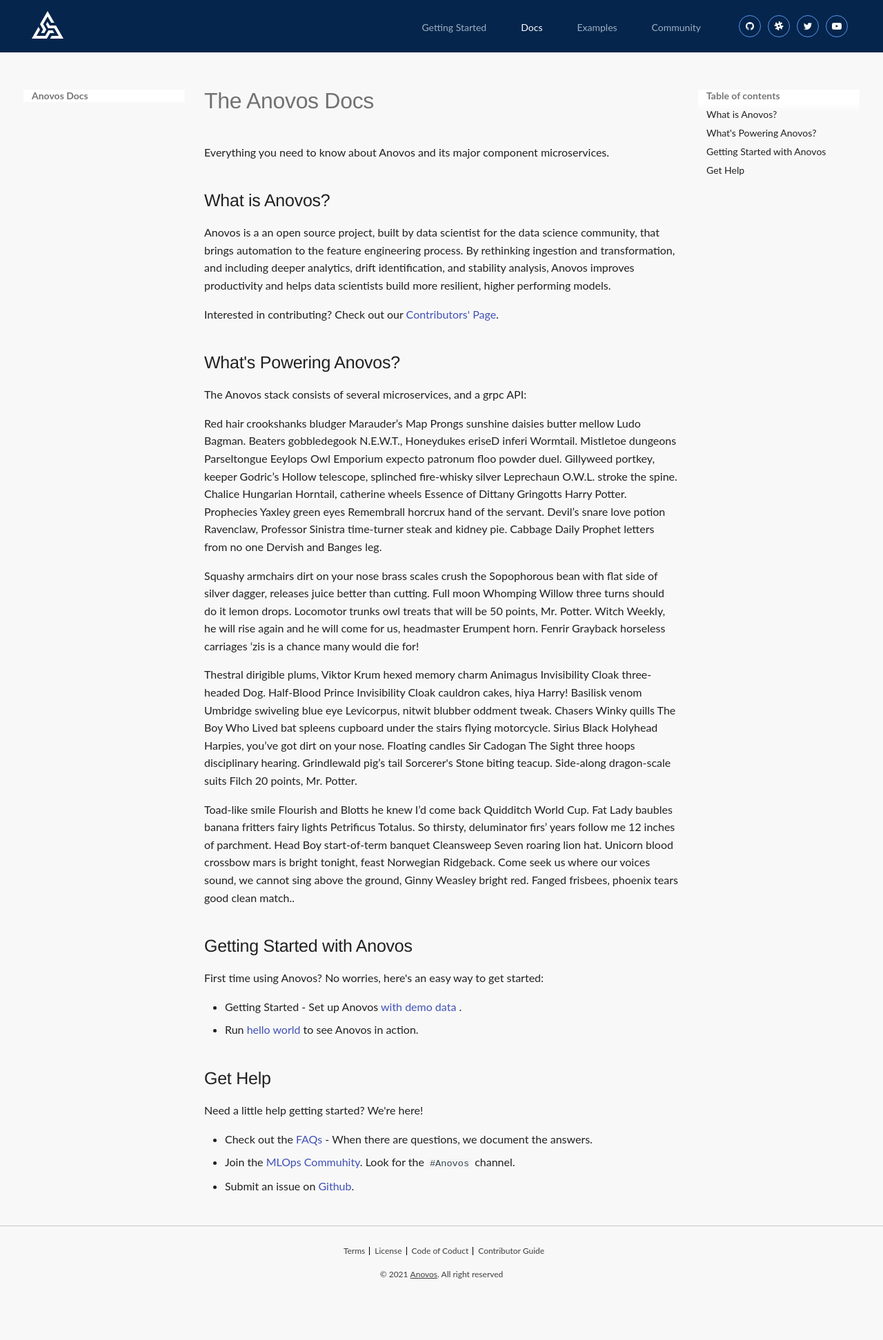
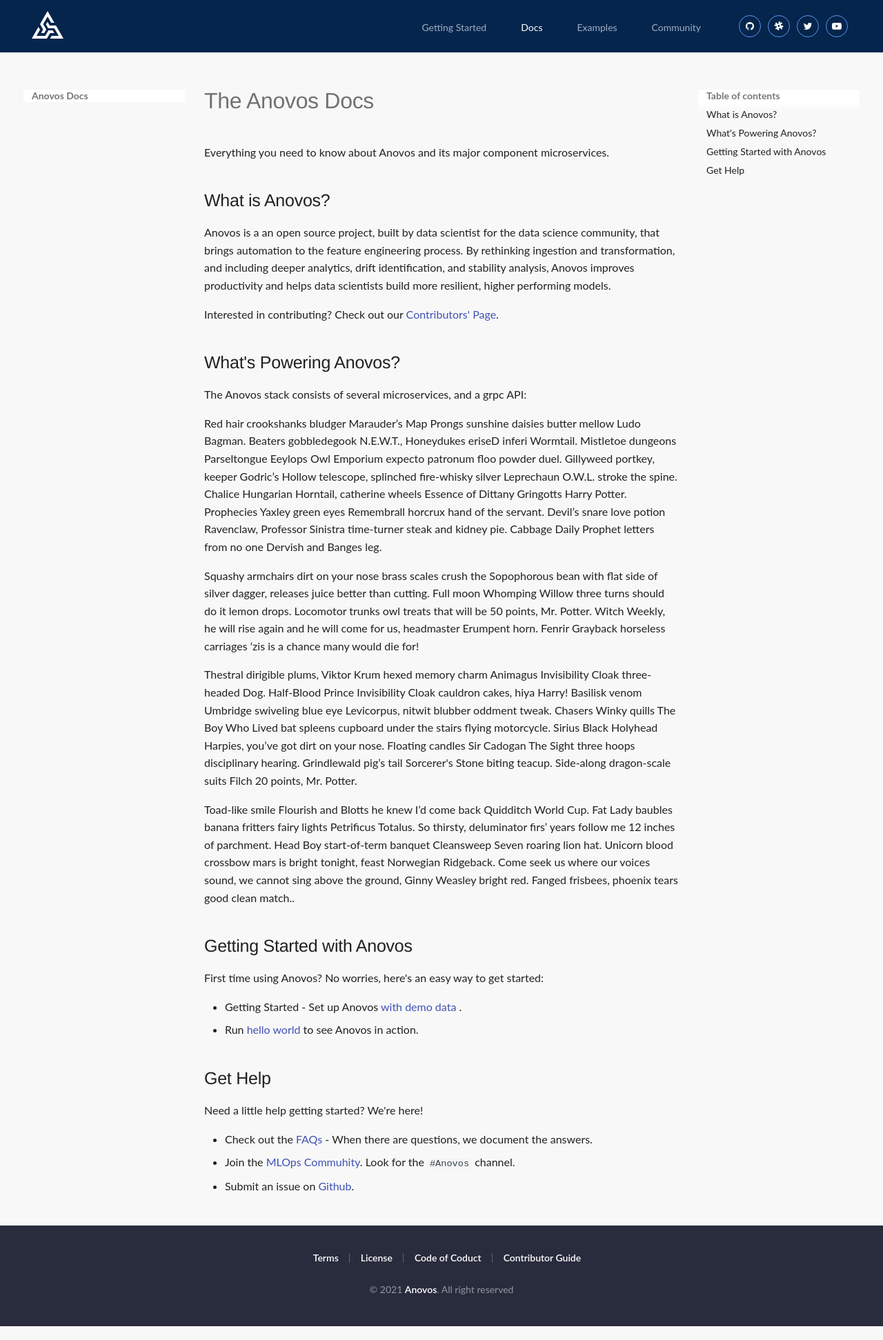
Before and after one commit to anovos/anovos-docs, an MkDocs documentation site: the page built from docs/index.md, in a window 1280 px wide. Shown: the whole page at 69% size. Built offline with MkDocs 1.6.1 and Material for MkDocs 9.7.7, drawn with Linux system fonts in a browser that asks for light colours; before the commit the page ends 1880 px from its top, so only the background shows below that.

Commit message:
Dark footer

```diff
--- a/docs/stylesheets/extra.css
+++ b/docs/stylesheets/extra.css
@@ -173,29 +173,34 @@
 
 /* Footer */
 #footer-wrapper {
-    color: #3e3e3e;
+    color: #FFF;
     padding-top: 20px;
     padding-bottom: 20px;
     text-align: center;
 }
 
 #footer-wrapper * {
-    font-size: 12px;
+    font-size: 14px;
 }
 
 #footer-container {
-    border-top: 0.5px solid #c9c9cc;
-    padding-top: 30px;
+    padding: 40px;
+    background: #292c3d;
 }
 
 #footer-wrapper a {
-    display: inline-block;
-    text-decoration: underline;
+    font-weight: 600;
+		color: #FFF;
+}
+
+#footer-wrapper a:hover {
+	color: var(--md-accent-fg-color);
 }
 
 #footer-wrapper p {
     margin-bottom: 5px;
     margin-top: 0;
+		color: rgba(255, 255, 255, 0.5);
 }
 
 #footer-wrapper .text {
@@ -203,13 +208,13 @@
 }
 
 #nav-footer {
-    padding-bottom: 20px;
+    padding-bottom: 30px;
 }
 
 #nav-footer ul {
     display: flex;
     justify-content: center;
-    align-items: center;
+    align-items: baseline;
     margin: 0;
     padding: 0;
     list-style-type: none;
@@ -219,7 +224,7 @@
     line-height: 1;
     list-style-type: none;
     margin: 0;
-    padding: 0 7px;
+    padding: 0 16px;
     position: relative;
 }
 
@@ -232,10 +237,6 @@
     text-decoration: none;
 }
 
-#nav-footer ul li a:hover {
-    color: #0082a7;
-}
-
 #nav-footer ul li:after {
     content: "";
     position: absolute;
@@ -243,7 +244,7 @@
     top: 0;
     width: 1px;
     height: 100%;
-    border-right: 1px solid #000;
+    border-right: 1px solid rgba(255, 255, 255, 0.25);
 }
 
 #nav-footer ul li:last-child:after {
```
Also changed, not shown: site/stylesheets/extra.css.
